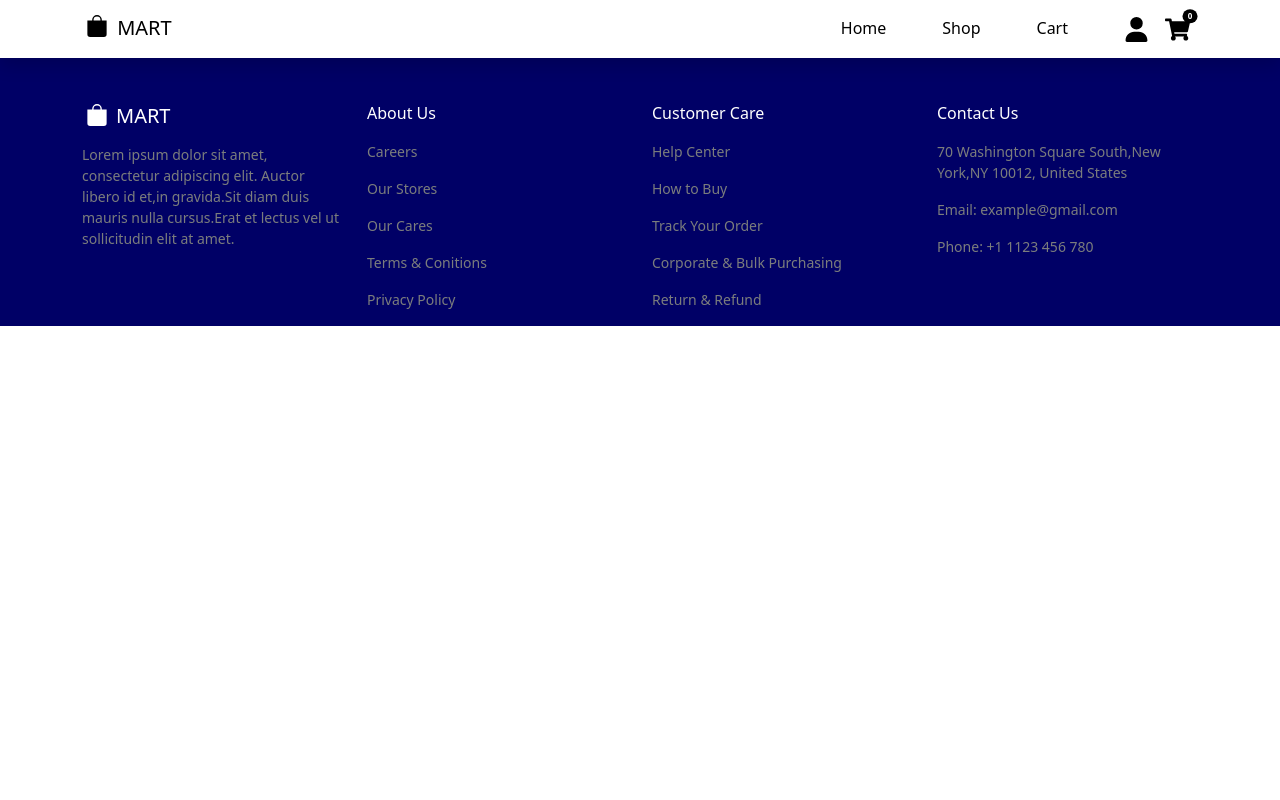
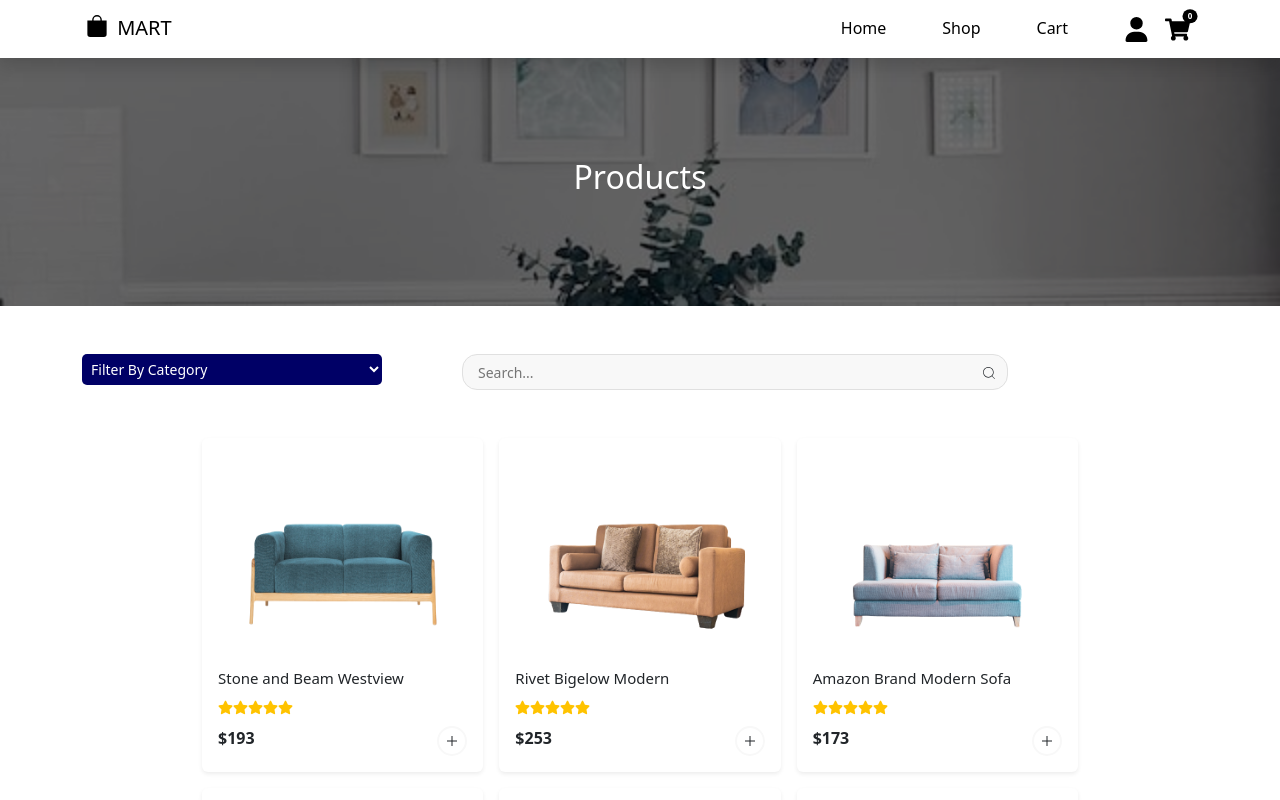
Before and after one commit to Anagha-Raghav/react-ecommerce-application, a React (Create React App) app: page /shop in a window 1280 px wide. Shown: the top 800 px of the page. Built offline with nearby package versions, Linux system fonts and the light colour scheme.

Commit message:
ADDED : Shop Page

```diff
--- a/package.json
+++ b/package.json
@@ -13,6 +13,7 @@
     "react-icons": "^5.2.1",
     "react-router-dom": "^6.23.1",
     "react-scripts": "5.0.1",
+    "react-select": "^5.8.0",
     "web-vitals": "^2.1.4"
   },
   "scripts": {
--- /dev/null
+++ b/src/Components/Pages/Shop/Shop.css
@@ -0,0 +1,103 @@
+.commonSection {
+  background-image: url("../../Assets/Images/table.jpg");
+  background-size: cover;
+  height: 250px;
+}
+.commonSection .overlayText {
+  width: 100%;
+  height: 100%;
+  display: flex;
+  align-items: center;
+  justify-content: center;
+  color: #fff;
+  font-size: 30px;
+  font-weight: bold;
+  background-color: rgb(0, 0, 0, 0.562);
+}
+.select {
+  background-color: #000066;
+  color: #fff;
+  font-size: 14px;
+  width: 300px;
+  padding: 5px;
+  border-radius: 5px;
+  border: none;
+}
+.select:focus {
+  outline: none;
+}
+
+.searchBox {
+  position: relative;
+}
+.searchBox input {
+  width: 100%;
+  border-radius: 15px;
+  border: 1px solid #e0e0e0;
+  padding: 5px;
+  background-color: #f8f8f8;
+}
+.searchBox input::placeholder {
+  font-size: 14px;
+  padding-left: 10px;
+}
+.searchBox input:focus {
+  outline: none;
+}
+.searchBox span {
+  position: absolute;
+  right: 2%;
+  bottom: 20%;
+}
+.productListSection {
+  background-color: #fff;
+}
+.productListSection .container {
+  width: 900px;
+}
+.productListSection .container .card {
+  border: none;
+}
+.productListSection .container img {
+  width: 250px;
+  height: 200px;
+  padding: 12px;
+  margin: auto;
+  margin-top: 15px;
+}
+.productListSection .container .card-title {
+  font-size: 15px;
+}
+.productListSection .container .productRating {
+  color: #ffc300;
+  font-size: 15px;
+}
+.productListSection .wishIcon {
+  position: absolute;
+  right: 8%;
+  top: 3%;
+  transition: 0.5s ease;
+  opacity: 0;
+}
+.productListSection .container .card :hover .wishIcon {
+  opacity: 1;
+}
+.productListSection .container .productPrice {
+  font-weight: 600;
+}
+.productListSection .container .addIcon {
+  height: 30px;
+  width: 30px;
+  padding: 5px;
+  border-radius: 50%;
+  background-color: #fff;
+  border: 2px solid #f8f8f8;
+  transition: 0.5s ease;
+}
+.productListSection .container .addIcon:hover {
+  background-color: #000066;
+  color: #fff;
+  border: transparent;
+  font-weight: bold;
+  cursor: pointer;
+}
--- /dev/null
+++ b/src/Components/Pages/Shop/Shop.js
@@ -0,0 +1,142 @@
+import React from "react";
+import "./Shop.css";
+import { FaStar } from "react-icons/fa";
+import { IoAddSharp } from "react-icons/io5";
+import { CiHeart } from "react-icons/ci";
+import { CiSearch } from "react-icons/ci";
+import { useState } from "react";
+import { products } from "../../Products/Products";
+
+const Shop = () => {
+  const [productsData, setProductsData] = useState(products);
+  const handleFilter = (e) => {
+    const filterValue = e.target.value;
+    console.log(e.target.value);
+    if (filterValue === "sofa") {
+      const filteredProducts = products.filter(
+        (item) => item.category === "sofa"
+      );
+      setProductsData(filteredProducts);
+    }
+    if (filterValue === "chair") {
+      const filteredProducts = products.filter(
+        (item) => item.category === "chair"
+      );
+      setProductsData(filteredProducts);
+    }
+    if (filterValue === "watch") {
+      const filteredProducts = products.filter(
+        (item) => item.category === "watch"
+      );
+      setProductsData(filteredProducts);
+    }
+    if (filterValue === "mobile") {
+      const filteredProducts = products.filter(
+        (item) => item.category === "mobile"
+      );
+      setProductsData(filteredProducts);
+    }
+    if (filterValue === "wireless") {
+      const filteredProducts = products.filter(
+        (item) => item.category === "wireless"
+      );
+      setProductsData(filteredProducts);
+    }
+  };
+  const handleSearch = (e) => {
+    const searchItem = e.target.value;
+    const searchedProduct = products.filter((item) =>
+      item.productName.toLowerCase().includes(searchItem.toLowerCase())
+    );
+    setProductsData(searchedProduct);
+  };
+
+  return (
+    <div>
+      <div className="commonSection">
+        <div className="overlayText">
+          {" "}
+          <h2>Products</h2>
+        </div>
+      </div>
+      <section className="filterSection">
+        <div className="container">
+          <div className="row mt-5 pb-5">
+            <div className="col-md-4">
+              <select className="select" onChange={handleFilter}>
+                <option disabled selected hidden>
+                  Filter By Category
+                </option>
+                <option value="sofa">Sofa</option>
+                <option value="chair">Chair</option>
+                <option value="watch">Watch</option>
+                <option value="mobile">Mobile</option>
+                <option value="wireless">Wireless</option>
+              </select>
+            </div>
+            <div className="col-md-6 ">
+              <div className="searchBox">
+                <input
+                  type="text"
+                  placeholder="Search..."
+                  onChange={handleSearch}
+                ></input>
+                <span>
+                  <CiSearch />
+                </span>
+              </div>
+            </div>
+          </div>
+        </div>
+      </section>
+      <section className="productListSection">
+        <div className="container">
+          <div className="row g-3 justify-content-md-center">
+            {productsData.length === 0 ? (
+              <h2 className="text-center">No products are found!</h2>
+            ) : (
+              productsData.map((item,index) => (
+                <div className="col-md-4 " key={index}>
+                  <div className="card shadow-sm h-100 ">
+                    <img src={item.imgUrl} alt={item.productName} />
+                    <div className="card-body">
+                      <span className="wishIcon">
+                        <CiHeart />
+                      </span>
+                      <h5 className="card-title">{item.productName}</h5>
+                      <div className="productRating">
+                        <span>
+                          <FaStar />
+                        </span>
+                        <span>
+                          <FaStar />
+                        </span>
+                        <span>
+                          <FaStar />
+                        </span>
+                        <span>
+                          <FaStar />
+                        </span>
+                        <span>
+                          <FaStar />
+                        </span>
+                      </div>
+                      <div className="d-flex justify-content-between mt-2">
+                        <span className="productPrice ">${item.price}</span>
+                        <span>
+                          <IoAddSharp className="addIcon" />
+                        </span>
+                      </div>
+                    </div>
+                  </div>
+                </div>
+              ))
+            )}
+          </div>
+        </div>
+      </section>
+    </div>
+  );
+};
+
+export default Shop;
--- a/src/Components/Routing/Routing.js
+++ b/src/Components/Routing/Routing.js
@@ -1,6 +1,7 @@
 import React from "react";
 import { Routes, Route } from "react-router-dom";
 import Home from "../Pages/Home/Home";
+import Shop from "../Pages/Shop/Shop";
 
 const Routing = () => {
   return (
@@ -8,6 +9,7 @@ const Routing = () => {
       <Routes>
         <Route exact path="/" Component={Home} />
         <Route path="/home" element={<Home />} />
+        <Route path="/shop" element={<Shop />} />
       </Routes>
     </div>
   );
```
Also changed, not shown: src/Components/Assets/Images/table.jpg, 1 other file (tests, documents, lock files or other folders).
